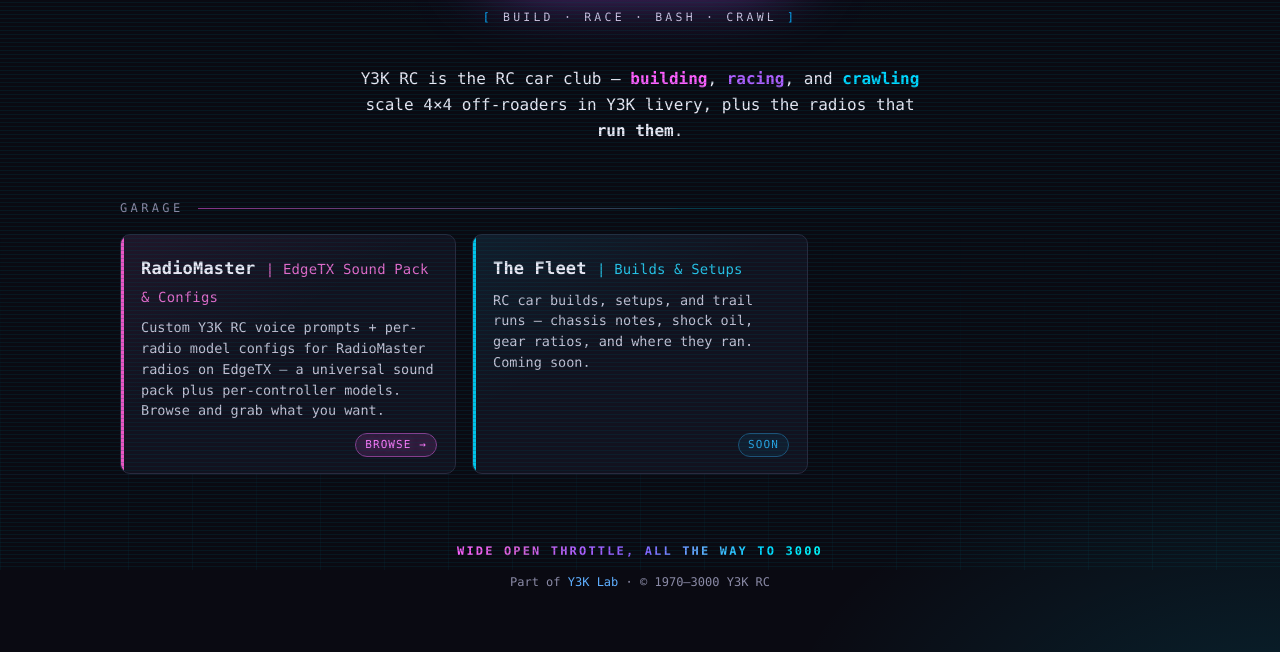
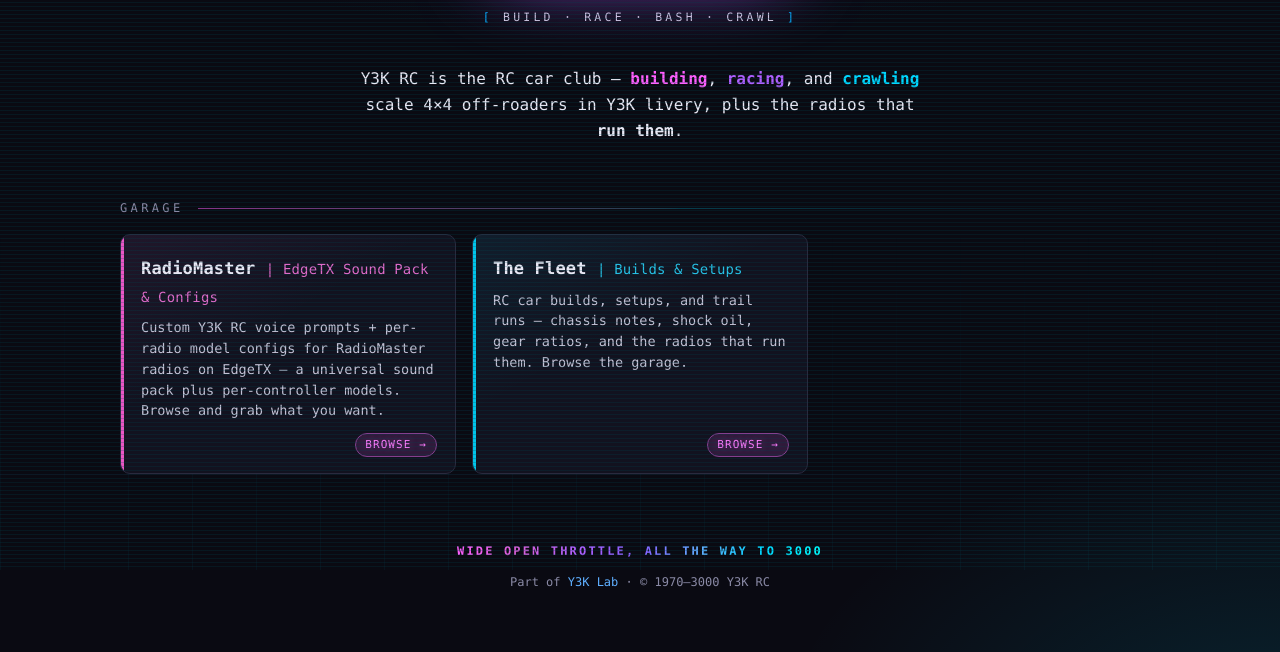
Before and after one commit to y3krc/hub, a plain HTML site: page index.html in a window 1280 px wide. Shown: the part 230-882 px from the top of the page. Drawn offline with Linux system fonts and the light colour scheme.

Commit message:
Hub: wire 'The Fleet' card live -> garage.y3krc.com

```diff
--- a/index.html
+++ b/index.html
@@ -388,12 +388,11 @@
       <div class="meta"><span class="play">browse <span class="arw">→</span></span></div>
     </a>
 
-    <!-- TODO href: The Fleet (builds & setups; not yet public) -->
-    <a class="card" href="#" style="--stop: var(--cyan);">
+    <a class="card live" href="https://garage.y3krc.com" target="_blank" rel="noopener noreferrer" style="--stop: var(--cyan);">
       <h3>The Fleet <span class="sub">| Builds &amp; Setups</span></h3>
       <p>RC car builds, setups, and trail runs — chassis notes, shock oil, gear
-         ratios, and where they ran. Coming soon.</p>
-      <div class="meta"><span class="soon">soon</span></div>
+         ratios, and the radios that run them. Browse the garage.</p>
+      <div class="meta"><span class="play">browse <span class="arw">→</span></span></div>
     </a>
 
   </div>
```
